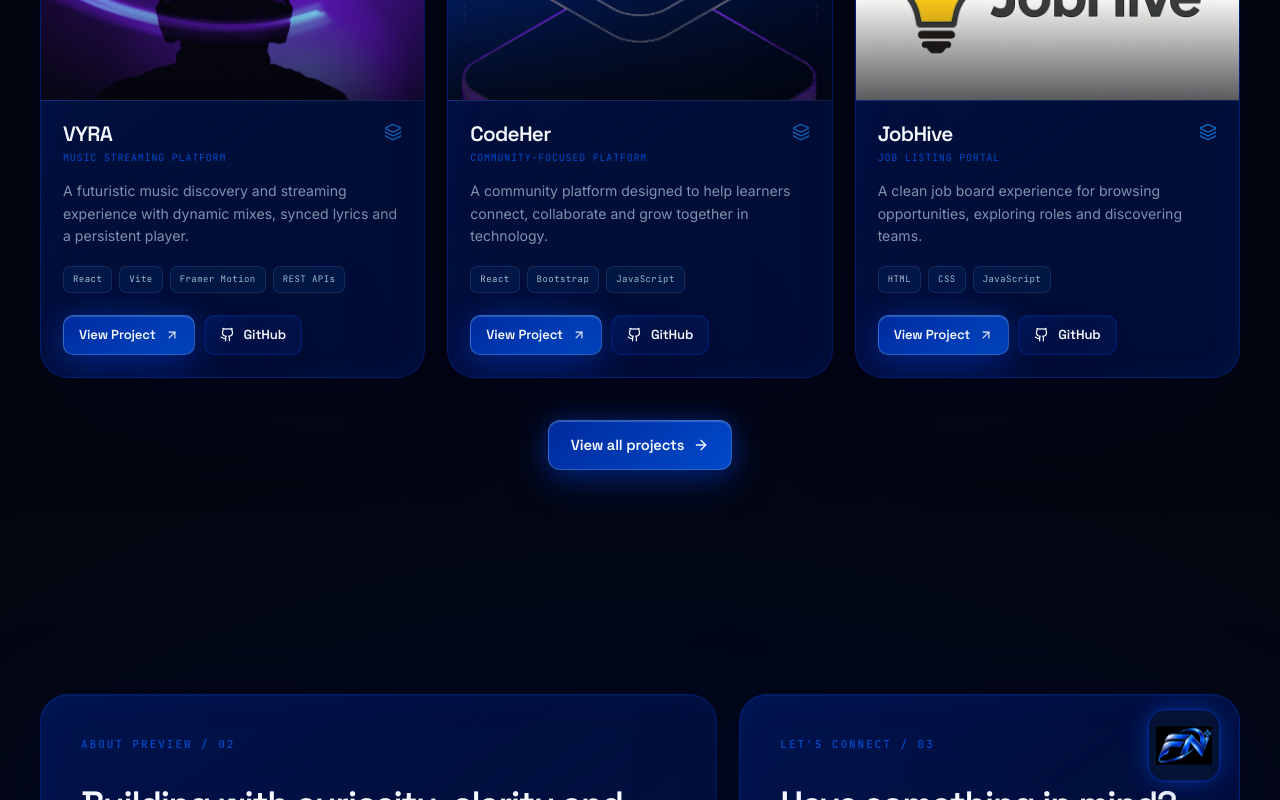
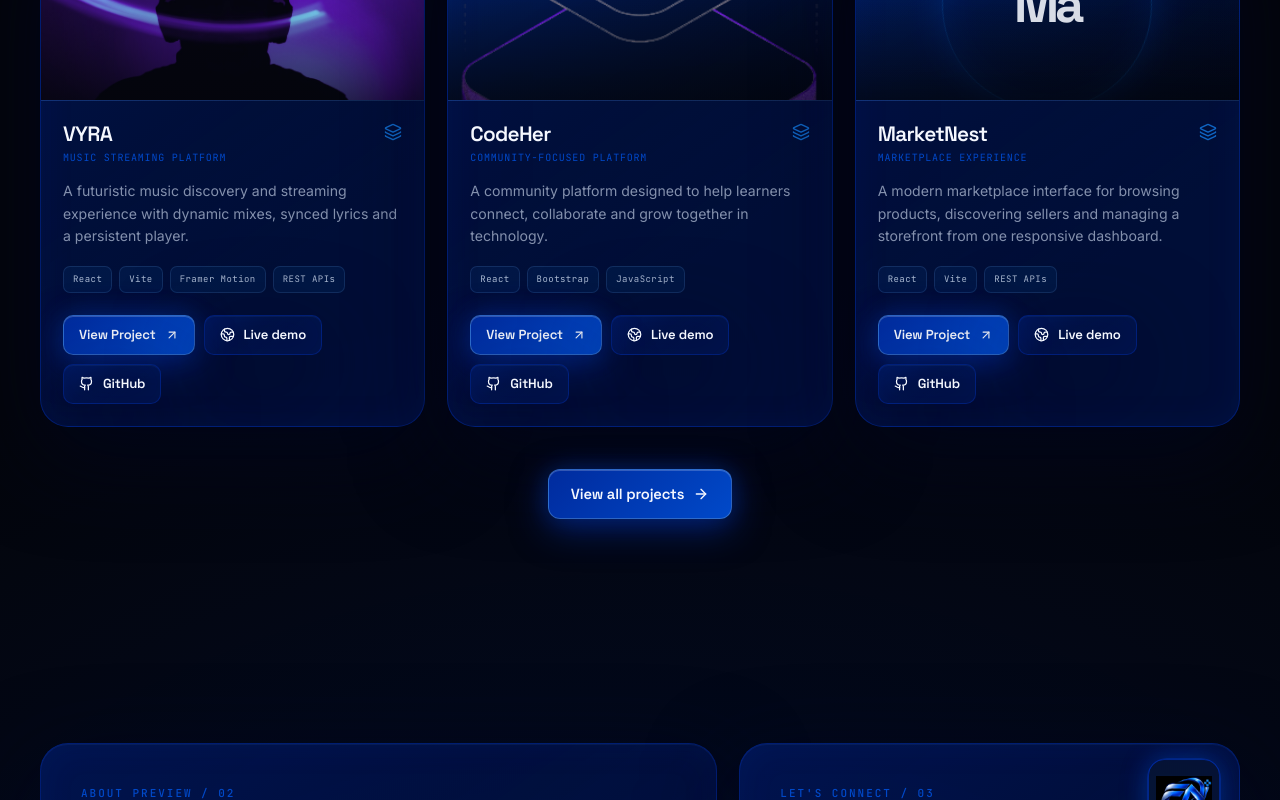
Before and after one commit to Mo-Floxy/ojongflourish, a React (Vite) app in the folder flourishnexus-portfolio/: page / in a window 1280 px wide. Shown: the part 1660-2460 px from the top of the page. Built offline with nearby package versions, Linux system fonts and the light colour scheme; no server answers.

Commit message:
Link all deployed projects in FlourishNexus portfolio

```diff
--- a/flourishnexus-portfolio/src/components/ProjectCard.jsx
+++ b/flourishnexus-portfolio/src/components/ProjectCard.jsx
@@ -1,5 +1,5 @@
 import { motion } from 'framer-motion'
-import { ArrowUpRight, Github, Layers3 } from 'lucide-react'
+import { ArrowUpRight, Github, Globe2, Layers3 } from 'lucide-react'
 
 export default function ProjectCard({ project, index, onOpen }) {
   return (
@@ -48,6 +48,17 @@ export default function ProjectCard({ project, index, onOpen }) {
             View Project <ArrowUpRight size={14} />
           </button>
 
+          {project.live && (
+            <a
+              href={project.live}
+              target="_blank"
+              rel="noopener noreferrer"
+              className="btn btn--ghost btn--small"
+            >
+              <Globe2 size={15} /> Live demo
+            </a>
+          )}
+
           {project.repo && (
             <a
               href={project.repo}
--- a/flourishnexus-portfolio/src/components/ProjectModal.jsx
+++ b/flourishnexus-portfolio/src/components/ProjectModal.jsx
@@ -1,6 +1,6 @@
 import { useEffect } from 'react'
 import { AnimatePresence, motion, useReducedMotion } from 'framer-motion'
-import { ArrowUpRight, Github, X } from 'lucide-react'
+import { ArrowUpRight, Github, Globe2, X } from 'lucide-react'
 
 export default function ProjectModal({ project, onClose }) {
   const reduceMotion = useReducedMotion()
@@ -74,18 +74,25 @@ export default function ProjectModal({ project, onClose }) {
                 <div>
                   <span className="meta-label">Availability</span>
                   <p className="meta-value">
+                    {project.live && 'Live demo on Vercel'}
+                    {project.live && project.repo && ' · '}
                     {project.repo ? 'Source available on GitHub' : 'Private concept — no public repository'}
                   </p>
                 </div>
               </div>
 
               <div className="project-modal__actions">
+                {project.live && (
+                  <a className="btn btn--glow" href={project.live} target="_blank" rel="noopener noreferrer">
+                    View live demo <Globe2 size={15} />
+                  </a>
+                )}
                 {project.repo && (
-                  <a className="btn btn--glow" href={project.repo} target="_blank" rel="noopener noreferrer">
+                  <a className="btn btn--ghost" href={project.repo} target="_blank" rel="noopener noreferrer">
                     Open repository <ArrowUpRight size={15} />
                   </a>
                 )}
-                {!project.repo && (
+                {!project.repo && !project.live && (
                   <button type="button" className="btn btn--ghost" onClick={close}>
                     Got it <Github size={15} />
                   </button>
--- a/flourishnexus-portfolio/src/data.js
+++ b/flourishnexus-portfolio/src/data.js
@@ -7,7 +7,7 @@ export const SOCIALS = {
   email: 'ojongflourish14@gmail.com',
   github: 'https://github.com/Mo-Floxy',
   linkedin: import.meta.env.VITE_LINKEDIN_URL || '',
-  portfolio: 'https://moflourishportfolio.vercel.app/',
+  portfolio: 'https://flourishnexus-portfolio.vercel.app/',
 }
 
 export const PROJECT_CATEGORIES = ['All', 'Web Apps', 'Mobile Apps', 'Community', 'Other']
@@ -22,6 +22,7 @@ export const PROJECTS = [
     categories: ['Web Apps'],
     image: vyra,
     repo: 'https://github.com/Mo-Floxy/ojongflourish/tree/main/vyra',
+    live: 'https://vyra-azure-iota.vercel.app/',
     accent: '#168BFF',
   },
   {
@@ -33,7 +34,44 @@ export const PROJECTS = [
     categories: ['Web Apps', 'Community'],
     image: codeher,
     repo: 'https://github.com/Mo-Floxy/codeher',
+    live: 'https://codeher-tasz.vercel.app/',
     accent: '#3B82F6',
+  },
+  {
+    id: 'marketnest',
+    name: 'MarketNest',
+    subtitle: 'Marketplace Experience',
+    description: 'A modern marketplace interface for browsing products, discovering sellers and managing a storefront from one responsive dashboard.',
+    tags: ['React', 'Vite', 'REST APIs'],
+    categories: ['Web Apps'],
+    image: null,
+    repo: 'https://github.com/Mo-Floxy/ojongflourish/tree/main/marketnest',
+    live: 'https://marketnest-ashy.vercel.app/',
+    accent: '#14B8A6',
+  },
+  {
+    id: 'zenora',
+    name: 'Zenora',
+    subtitle: 'Discovery Platform',
+    description: 'A calm, content-rich discovery platform with curated catalogues, newsletters and a polished responsive interface.',
+    tags: ['React', 'Vite', 'Node.js'],
+    categories: ['Web Apps', 'Community'],
+    image: null,
+    repo: 'https://github.com/Mo-Floxy/zenora',
+    live: 'https://zenora-teal.vercel.app/',
+    accent: '#8B5CF6',
+  },
+  {
+    id: 'aethra',
+    name: 'AETHRA',
+    subtitle: 'AI Workspace',
+    description: 'A full-stack AI workspace with secure accounts, streaming chat, image generation, a creations library and a voice assistant.',
+    tags: ['React', 'Node.js', 'Express', 'SQL'],
+    categories: ['Web Apps'],
+    image: null,
+    repo: 'https://github.com/Mo-Floxy/ojongflourish/tree/main/aethra',
+    live: 'https://aethra-ojong-flourishs-projects.vercel.app/',
+    accent: '#6366F1',
   },
   {
     id: 'jobhive',
@@ -55,6 +93,7 @@ export const PROJECTS = [
     categories: ['Web Apps', 'Other'],
     image: null,
     repo: 'https://github.com/Mo-Floxy/Weather-Forecast',
+    live: 'https://weather-forecast-keb7-ten.vercel.app/',
     accent: '#38BDF8',
   },
   {
@@ -65,8 +104,33 @@ export const PROJECTS = [
     tags: ['HTML', 'CSS', 'JavaScript'],
     categories: ['Web Apps', 'Other'],
     image: jenkinson,
-    repo: 'https://github.com/Mo-Floxy/Jenkinson-Sea-Life',
+    repo: 'https://github.com/Mo-Floxy/Jenkinson-Sea-Life-E-project',
+    live: 'https://jenkinson-sea-life-e-project.vercel.app/',
     accent: '#22D3EE',
+  },
+  {
+    id: 'floura',
+    name: 'Floura',
+    subtitle: 'Floral Storefront',
+    description: 'A warm, visual storefront experience for exploring floral collections and seasonal arrangements.',
+    tags: ['React', 'CSS', 'JavaScript'],
+    categories: ['Web Apps', 'Other'],
+    image: null,
+    repo: 'https://github.com/Mo-Floxy/Floura',
+    live: 'https://floura-nu.vercel.app/',
+    accent: '#F472B6',
+  },
+  {
+    id: 'calculator',
+    name: 'My Calculator',
+    subtitle: 'Calculator Web App',
+    description: 'A straightforward calculator with a clear interface and dependable everyday arithmetic.',
+    tags: ['HTML', 'CSS', 'JavaScript'],
+    categories: ['Web Apps', 'Other'],
+    image: null,
+    repo: 'https://github.com/Mo-Floxy/My-Calculator',
+    live: 'https://my-calculator-sandy-three.vercel.app/',
+    accent: '#FBBF24',
   },
   {
     id: 'cityguide',
```
